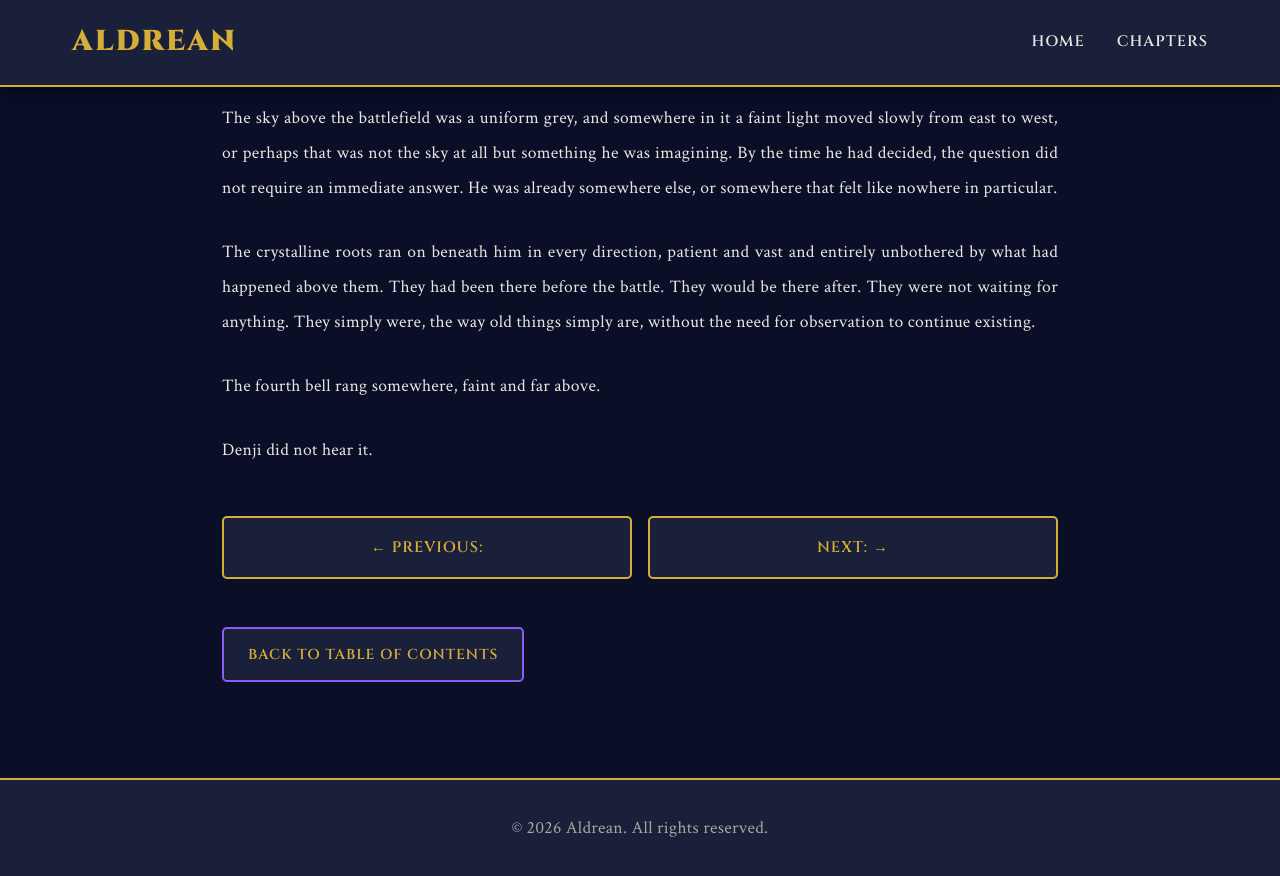
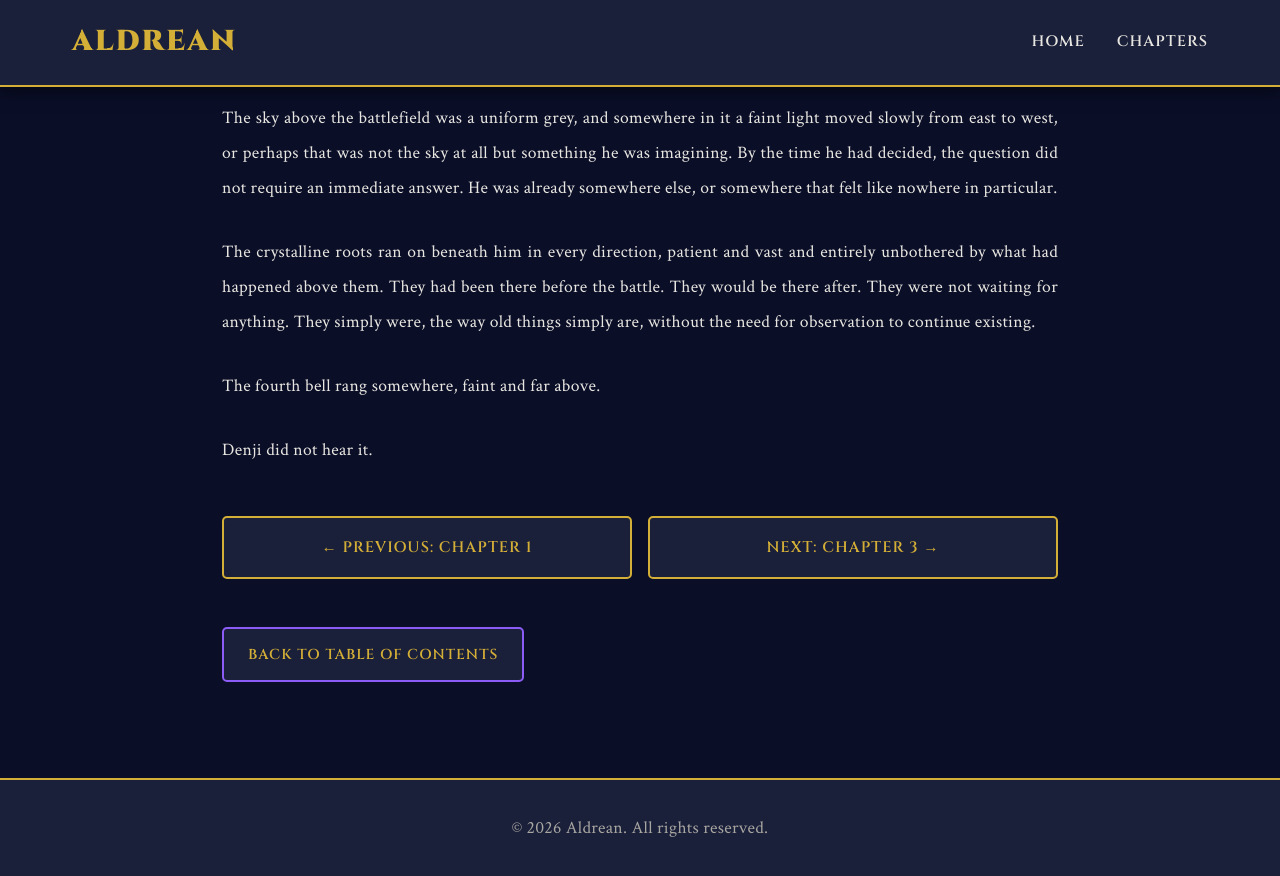
Before and after one commit to Nitro-Supreme/Aldrean, a Jekyll site: the page built from _chapters/02-the-first-battle.md, in a window 1280 px wide and 900 px high, scrolled down 9940 px. Shown: the top 876 px of the window. Built offline with Jekyll 4.4.1, drawn with Linux system fonts in a browser that asks for light colours; part of the change alters nothing that is shown.

Commit message:
Update chapter.html

```diff
--- a/_layouts/chapter.html
+++ b/_layouts/chapter.html
@@ -4,21 +4,23 @@ layout: default
 
 {% assign chapters = site.chapters | sort: "chapter_number" %}
 
-{% assign current_index = -1 %}
+{% assign current = page.chapter_number | plus: 0 %}
+
+{% assign previous_number = current | minus: 1 %}
+{% assign next_number = current | plus: 1 %}
+
+{% assign previous = nil %}
+{% assign next = nil %}
+
 {% for chapter in chapters %}
-  {% if chapter.url == page.url %}
-    {% assign current_index = forloop.index0 %}
+  {% if chapter.chapter_number == previous_number %}
+    {% assign previous = chapter %}
+  {% endif %}
+
+  {% if chapter.chapter_number == next_number %}
+    {% assign next = chapter %}
   {% endif %}
 {% endfor %}
-
-{% if current_index > 0 %}
-  {% assign previous = chapters[current_index | minus: 1] %}
-{% endif %}
-
-{% assign last_index = chapters.size | minus: 1 %}
-{% if current_index < last_index %}
-  {% assign next = chapters[current_index | plus: 1] %}
-{% endif %}
 
 <article class="chapter-container">
 
```
